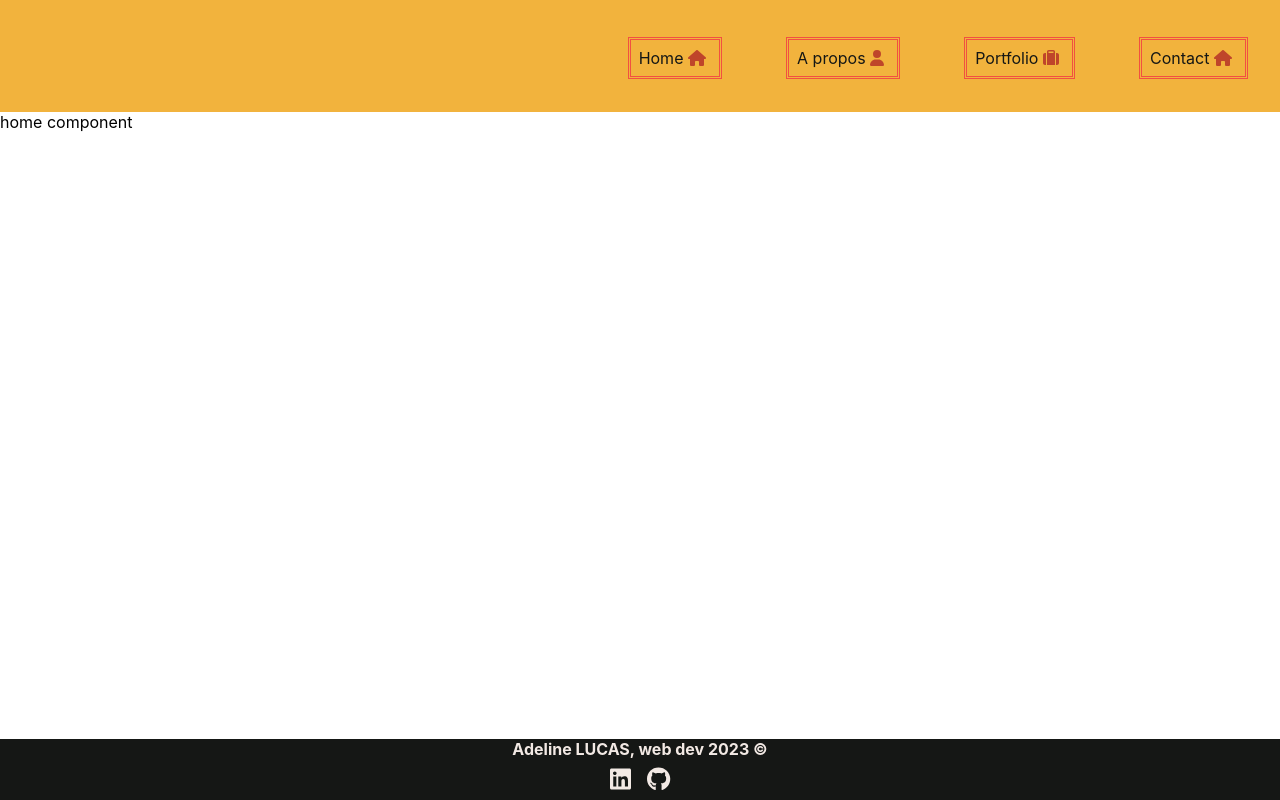
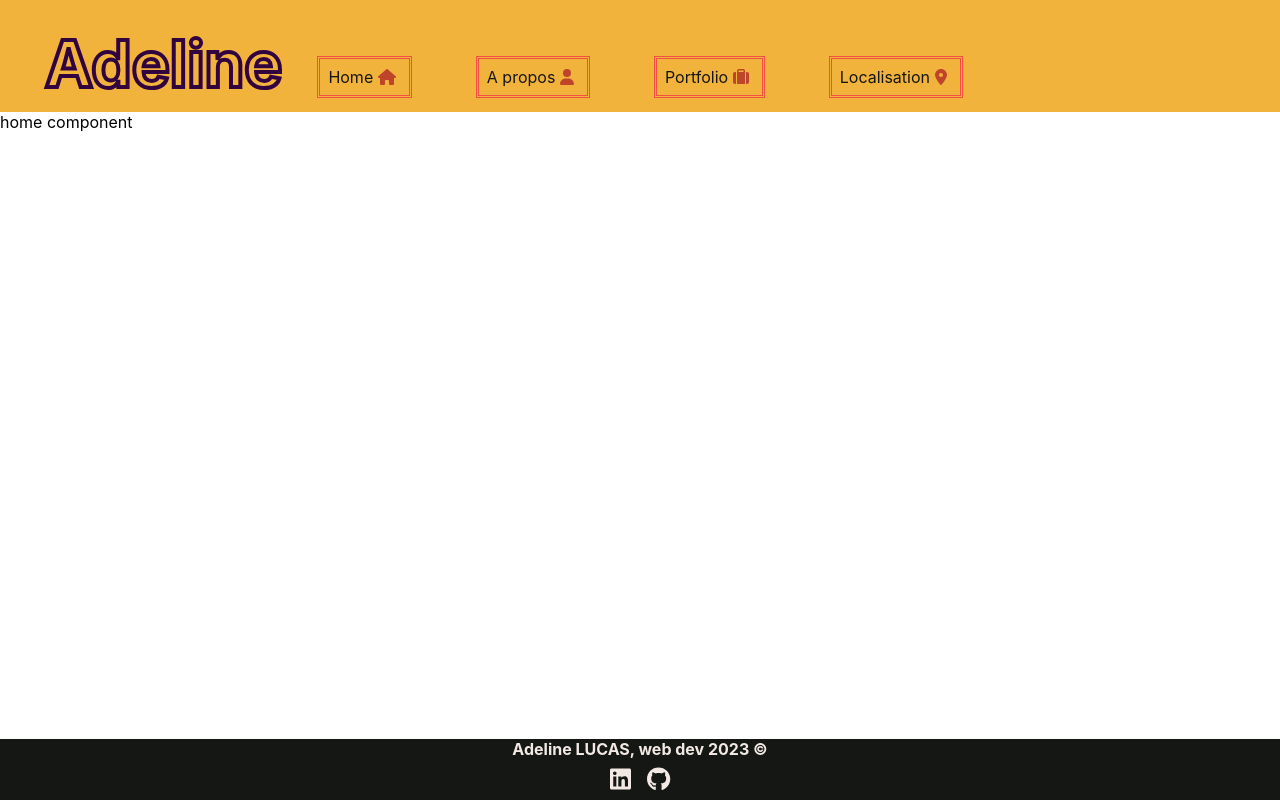
Before and after one commit to adelinelucas/portfolio_2023, a React (Create React App) app: page / in a window 1280 px wide. Built offline with nearby package versions, Linux system fonts and the light colour scheme.

Commit message:
modify personnals data + adjust navbar

```diff
--- /dev/null
+++ b/src/components/Header/index.js
@@ -0,0 +1,14 @@
+import React from 'react';
+import Logo from '../Logo';
+import Navbar from '../Navbar';
+import './style.css';
+const Header = () => {
+    return (
+        <header className='header'>
+            <Logo/>
+            <Navbar/>
+        </header>
+    );
+};
+
+export default Header;
--- /dev/null
+++ b/src/components/Header/style.css
@@ -0,0 +1,6 @@
+.header{
+    /* position:absolute;
+    top:0;
+    left:0;
+    width:100%; */
+}
--- a/src/components/Layout/index.js
+++ b/src/components/Layout/index.js
@@ -1,13 +1,13 @@
 import React from 'react';
-import Navbar from '../Navbar';
 import './style.css';
 import { Outlet } from 'react-router-dom';
 import Footer from '../Footer';
+import Header from '../Header';
 
 const Layout = () => {
     return (
       <>
-        <Navbar/>
+        <Header/>
         <Outlet />
         <Footer/>
       </>
--- /dev/null
+++ b/src/components/Logo/index.js
@@ -0,0 +1,12 @@
+import React from 'react';
+import './style.css';
+
+const Logo = () => {
+    return (
+        <h2 className='header__baseline'>
+            Adeline
+        </h2>
+    );
+};
+
+export default Logo;
--- /dev/null
+++ b/src/components/Logo/style.css
@@ -0,0 +1,9 @@
+.header__baseline{
+    position: absolute;
+    top: 25px;
+    left: 45px;
+    font-size: 4rem;
+    /* color: var(--PURPLE); */
+    -webkit-text-stroke: 4px var(--PURPLE);
+    -webkit-text-fill-color: transparent;
+}
--- a/src/components/Navbar/index.js
+++ b/src/components/Navbar/index.js
@@ -1,12 +1,12 @@
 import { FontAwesomeIcon } from '@fortawesome/react-fontawesome';
-import {faHome, faUser, faSuitcase, faBars, faClose} from '@fortawesome/free-solid-svg-icons';
+import {faHome, faUser, faSuitcase, faBars, faLocationDot} from '@fortawesome/free-solid-svg-icons';
 import React from 'react';
 import { NavLink } from 'react-router-dom';
 import './style.css';
 
 const Navbar = () => {
     return (
-        <section className='nav-section'>
+        <section className='header__nav-section'>
             <nav>
                 <NavLink exact='true' activeclassname="active" to="/">
                     Home<FontAwesomeIcon icon={faHome} color="#BF452A" />
@@ -18,7 +18,7 @@ const Navbar = () => {
                     Portfolio<FontAwesomeIcon icon={faSuitcase} color="#BF452A" />
                 </NavLink>
                 <NavLink exact='true' activeclassname="active" to="/contact" className="contact-link">
-                    Contact<FontAwesomeIcon icon={faHome} color="#BF452A" />
+                    Localisation<FontAwesomeIcon icon={faLocationDot} color="#BF452A" />
                 </NavLink>
             </nav>
         </section>
--- a/src/components/Navbar/style.css
+++ b/src/components/Navbar/style.css
@@ -1,20 +1,22 @@
-.nav-section{
+.header__nav-section{
     width: 100%;
     min-height: 7rem;
     background-color: var( --YELLOW);
     font-size: var(--FONT-MEDUIM);
     display: flex;
     align-items: flex-end;
-    justify-content: flex-end;
+    justify-content: center;
 }
 
-.nav-section nav {
-    width: 80%;
+.header__nav-section nav {
+    width: 100%;
     height: 4rem;
-    text-align: end;
+    display: flex;
+    justify-content: center;
+    align-items: flex-start;
 }
 
-.nav-section nav a {
+.header__nav-section nav a {
     text-decoration: none;
     color: var(--FONT-COLOR);
     border: 3px double var(--BRIGHT-RED);
@@ -22,17 +24,17 @@
     padding: 0.5rem;
 }
 
-.nav-section nav a svg{
+.header__nav-section nav a svg{
     margin: 0 0.3rem;
     font-size: var(--FONT-SMALL);
 }
 
-.nav-section nav a:hover{
+.header__nav-section nav a:hover{
     background-color: var(--BRIGHT-RED);
     color: var(--WHITE);
     border: 3px double var(--WHITE);
 }
 
-.nav-section nav a:hover svg{
+.header__nav-section nav a:hover svg{
     color: var(--WHITE);
 }
--- a/src/index.css
+++ b/src/index.css
@@ -31,6 +31,7 @@ input, button, textarea {
   --ORANGERED: #F26444;
   --BRIGHT-RED : #F25041;
   --WHITE: #F2E9E4;
+  --PURPLE:#310440;
 
 
   /* FONT SIZE */
```
Also changed, not shown: src/datas/cv.json (+16 -8 lines), src/datas/projetsweb.json (+24 -12 lines), public/robots.txt (deleted).
